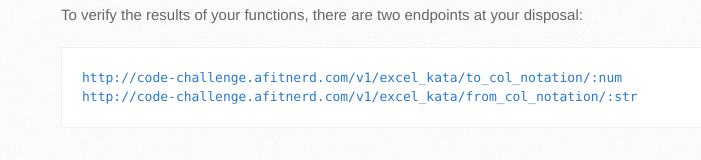
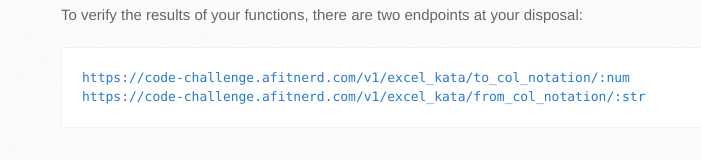
Before and after one commit to dogeared/excel_kata, a plain HTML site: page index.html in a window 1280 px wide. Shown: the part 950-1110 px from the top of the page, without its empty margins (109-810 px from the left). Drawn offline with Linux system fonts and the light colour scheme.

Commit message:
updated to https

```diff
--- a/index.html
+++ b/index.html
@@ -58,8 +58,8 @@ fromColNotation("ABC")  -&gt;  731
 
 <p>To verify the results of your functions, there are two endpoints at your disposal:</p>
 
-<pre><code>http://code-challenge.afitnerd.com/v1/excel_kata/to_col_notation/:num
-http://code-challenge.afitnerd.com/v1/excel_kata/from_col_notation/:str
+<pre><code>https://code-challenge.afitnerd.com/v1/excel_kata/to_col_notation/:num
+https://code-challenge.afitnerd.com/v1/excel_kata/from_col_notation/:str
 </code></pre>
 
 <p><em>Examples</em></p>
```
